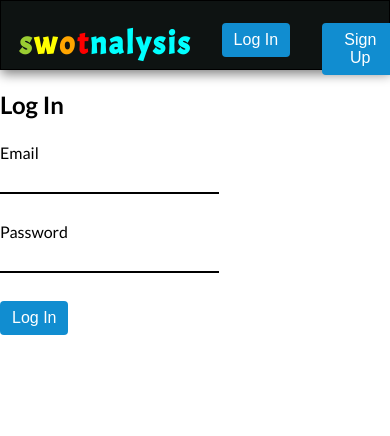
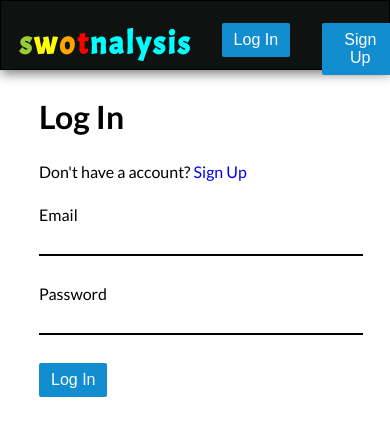
Before and after one commit to vyasriday/swotnalysis, a React (Create React App) app: page /login in a window 390 px wide. Shown: the top 436 px of the page. Built offline with nearby package versions, Linux system fonts and the light colour scheme.

Commit message:
fixed styling of login and signup components

```diff
--- a/src/components/Button/button.scss
+++ b/src/components/Button/button.scss
@@ -1,6 +1,6 @@
 button {
 	padding: 8px 12px;
-	border-radius: 4px;
+	border-radius: 2px;
 	outline: none;
 	background-color: #118dd0;
 	border: none;
--- a/src/components/Input/input.scss
+++ b/src/components/Input/input.scss
@@ -2,6 +2,7 @@
 	display: flex;
 	flex-direction: column;
 	margin: 24px 0;
+
 	input {
 		font-size: 16px;
 		outline: none;
--- a/src/pages/Login/index.js
+++ b/src/pages/Login/index.js
@@ -3,9 +3,9 @@ import Button from '../../components/Button';
 import Input from '../../components/Input';
 import axios from 'axios';
 import { setItem } from '../../helper/localStorage';
-import { navigate } from '@reach/router';
+import { Link, navigate } from '@reach/router';
 import UserContext from '../../contexts/userContext';
-
+import './login.scss';
 const Login = () => {
 	// eslint-disable-next-line
 	const [_, setCurrentUser] = useContext(UserContext);
@@ -30,7 +30,6 @@ const Login = () => {
 			'${process.env.REACT_APP_API_URL}auth/signup',
 			data
 		);
-		console.log('response ', response);
 		const userData = response.data;
 		if (userData.token) {
 			setItem('st-token', userData.token);
@@ -40,6 +39,9 @@ const Login = () => {
 	return (
 		<div className='login-form'>
 			<h2>Log In</h2>
+			<p>
+				Don&apos;t have a account? <Link to='/signup'>Sign Up</Link>
+			</p>
 			<form onSubmit={handleFormSubmit}>
 				<Input
 					label='Email'
--- /dev/null
+++ b/src/pages/Login/login.scss
@@ -0,0 +1,31 @@
+.login-form {
+	margin: 0 auto;
+	width: 50%;
+	h2 {
+		font-weight: 700%;
+		font-size: 32px;
+	}
+	form {
+		width: 100%;
+		margin: 0 auto;
+
+		Input {
+			width: 50%;
+		}
+	}
+}
+
+@media (max-width: 600px) {
+	.login-form {
+		margin: 0 auto;
+		width: 80%;
+		form {
+			width: 100%;
+			margin: 0 auto;
+
+			Input {
+				width: 100%;
+			}
+		}
+	}
+}
--- a/src/pages/Signup/index.js
+++ b/src/pages/Signup/index.js
@@ -3,9 +3,9 @@ import Button from '../../components/Button';
 import Input from '../../components/Input';
 import axios from 'axios';
 import { setItem } from '../../helper/localStorage';
-import { navigate } from '@reach/router';
+import { Link, navigate } from '@reach/router';
 import UserContext from '../../contexts/userContext';
-
+import './signup.scss';
 const Signup = () => {
 	// eslint-disable-next-line
 	const [_, setCurrentUser] = useContext(UserContext);
@@ -35,7 +35,6 @@ const Signup = () => {
 			`${process.env.REACT_APP_API_URL}auth/signup`,
 			data
 		);
-		console.log('response ', response);
 		const userData = response.data;
 		if (userData.token) {
 			setItem('st-token', userData.token);
@@ -44,8 +43,11 @@ const Signup = () => {
 		}
 	}
 	return (
-		<div className='login-form'>
+		<div className='signup-form'>
 			<h2>Sign Up</h2>
+			<p>
+				Already a memeber? <Link to='/login'>Log In</Link>
+			</p>
 			<form onSubmit={handleFormSubmit}>
 				<Input
 					label='Name'
--- /dev/null
+++ b/src/pages/Signup/signup.scss
@@ -0,0 +1,31 @@
+.signup-form {
+	margin: 0 auto;
+	width: 50%;
+	h2 {
+		font-weight: 700%;
+		font-size: 32px;
+	}
+	form {
+		width: 100%;
+		margin: 0 auto;
+
+		Input {
+			width: 50%;
+		}
+	}
+}
+
+@media (max-width: 600px) {
+	.signup-form {
+		margin: 0 auto;
+		width: 80%;
+		form {
+			width: 100%;
+			margin: 0 auto;
+
+			Input {
+				width: 100%;
+			}
+		}
+	}
+}
```
